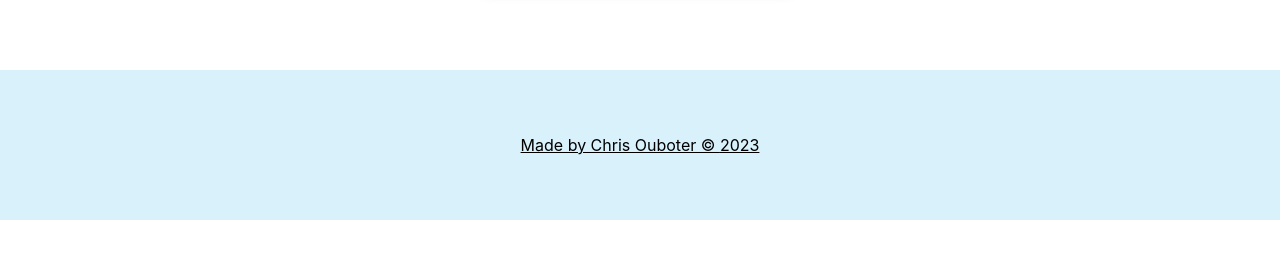
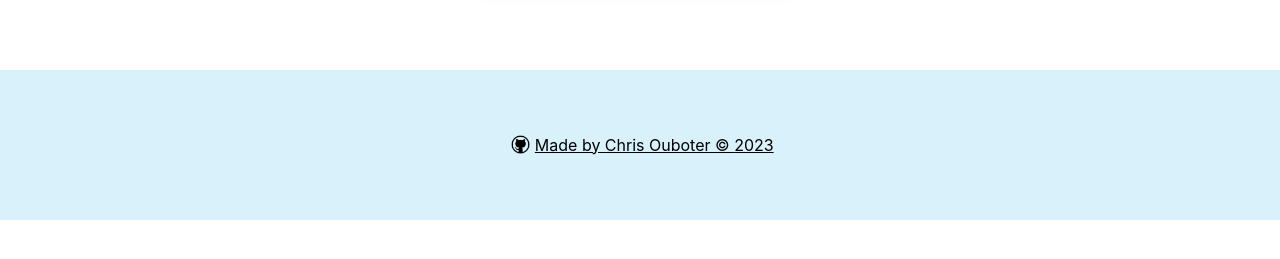
Before and after one commit to chaeriz19/weather, a React (Create React App) app: page /countries in a window 1280 px wide. Shown: the part 359-618 px from the top of the page. Built offline with nearby package versions, Linux system fonts and the light colour scheme; no server answers.

Commit message:
fix autloading netherlands data on load

```diff
--- a/src/components/footer.jsx
+++ b/src/components/footer.jsx
@@ -1,8 +1,15 @@
 import React from "react";
+import Github from '../assets/github.png';
 
 export default function Footer() {
     const currentYear = new Date().getFullYear();
     return (
-        <a href="https://github.com/chaeriz19/weather" className="footer">Made by Chris Ouboter 	&#169;  {currentYear}</a>
+        <div >
+            <a href="https://github.com/chaeriz19/weather" className="footer">
+            <img className="imgGithub" src={Github}  />
+
+            Made by Chris Ouboter 	&#169;  {currentYear}</a>
+        </div>
+
     )
 }
--- a/src/components/header.jsx
+++ b/src/components/header.jsx
@@ -13,8 +13,7 @@ export default function Header() {
             <h1 className="header-text"> { <BsFillCloudDrizzleFill /> } Weather</h1>
             <ul>
             {data.map(({ location, name }, index) => (
-            <a key={index} href={location}>
-                 {name}
+            <a key={index} href={location}>{name}
             </a>
             ))}
             </ul>
--- a/src/components/main/app.jsx
+++ b/src/components/main/app.jsx
@@ -6,10 +6,9 @@ export default function Home() {
   const [input, setInput] = useState("");
   const [data, setData] = useState(null);
   const [loading, setLoading] = useState(false);
-  const API_KEY =
-    "https://api.weatherapi.com/v1/current.json?key=2a0cb2d64586439386c75804230906&q=";
+  const API_KEY ="https://api.weatherapi.com/v1/current.json?key=2a0cb2d64586439386c75804230906&q=";
 
-    useEffect(() => {
+  useEffect(() => {
       setLoading(true);
       setInterval(() => {
         setLoading(false);
--- a/src/components/main/countries.jsx
+++ b/src/components/main/countries.jsx
@@ -8,7 +8,6 @@ export default function Countries() {
   const [loading, setLoading] = useState(false);
   const [countrydata, setcountryData] = useState({});
   useEffect(() => {
-    data("netherlands");
     setLoading(true);
     setInterval(() => {
       setLoading(false);
--- a/src/style/home.css
+++ b/src/style/home.css
@@ -105,3 +105,7 @@ button:hover {
 .flag {
     width: 200px;
 }
+.imgGithub {
+    height: 18.5px;
+    padding: 5px;
+}
```
Also changed, not shown: src/assets/github.png (added).
